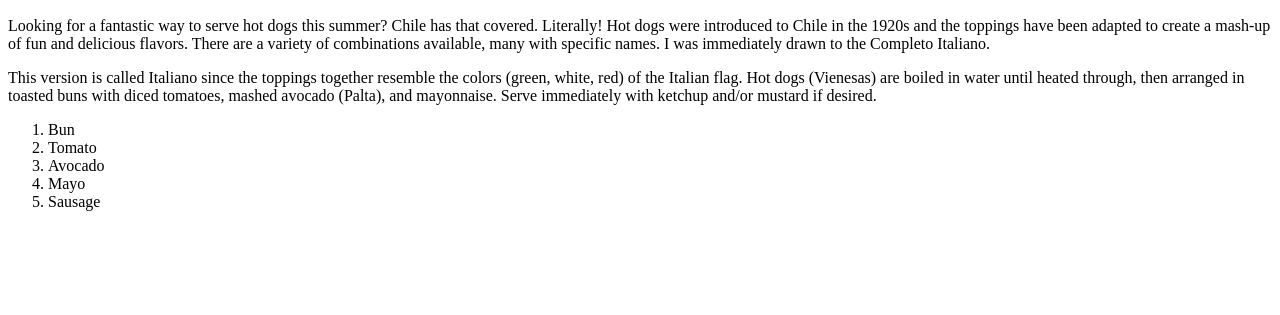
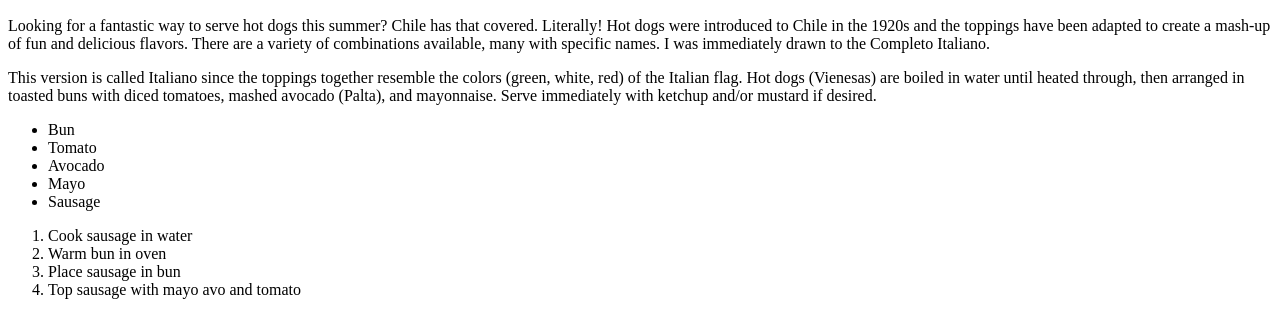
Before and after one commit to cormacsugrue/odin-recipes, a plain HTML site: page recipes/completo.html in a window 1280 px wide. Shown: the part 534-849 px from the top of the page. Before the commit the page ends 800 px from the top, so only its background shows below. Drawn offline with Linux system fonts and the light colour scheme.

Commit message:
Add steps to the completo page

```diff
--- a/recipes/completo.html
+++ b/recipes/completo.html
@@ -20,13 +20,19 @@
         Serve immediately with ketchup and/or mustard if desired.
     </p>
 
-    <ol>
+    <ul>
         <li>Bun</li>
         <li>Tomato</li>
         <li>Avocado</li>
         <li>Mayo</li>
         <li>Sausage</li>
+    </ul>
 
+    <ol>
+        <li>Cook sausage in water</li>
+        <li>Warm bun in oven</li>
+        <li>Place sausage in bun</li>
+        <li>Top sausage with mayo avo and tomato</li>
     </ol>
 
 
```
